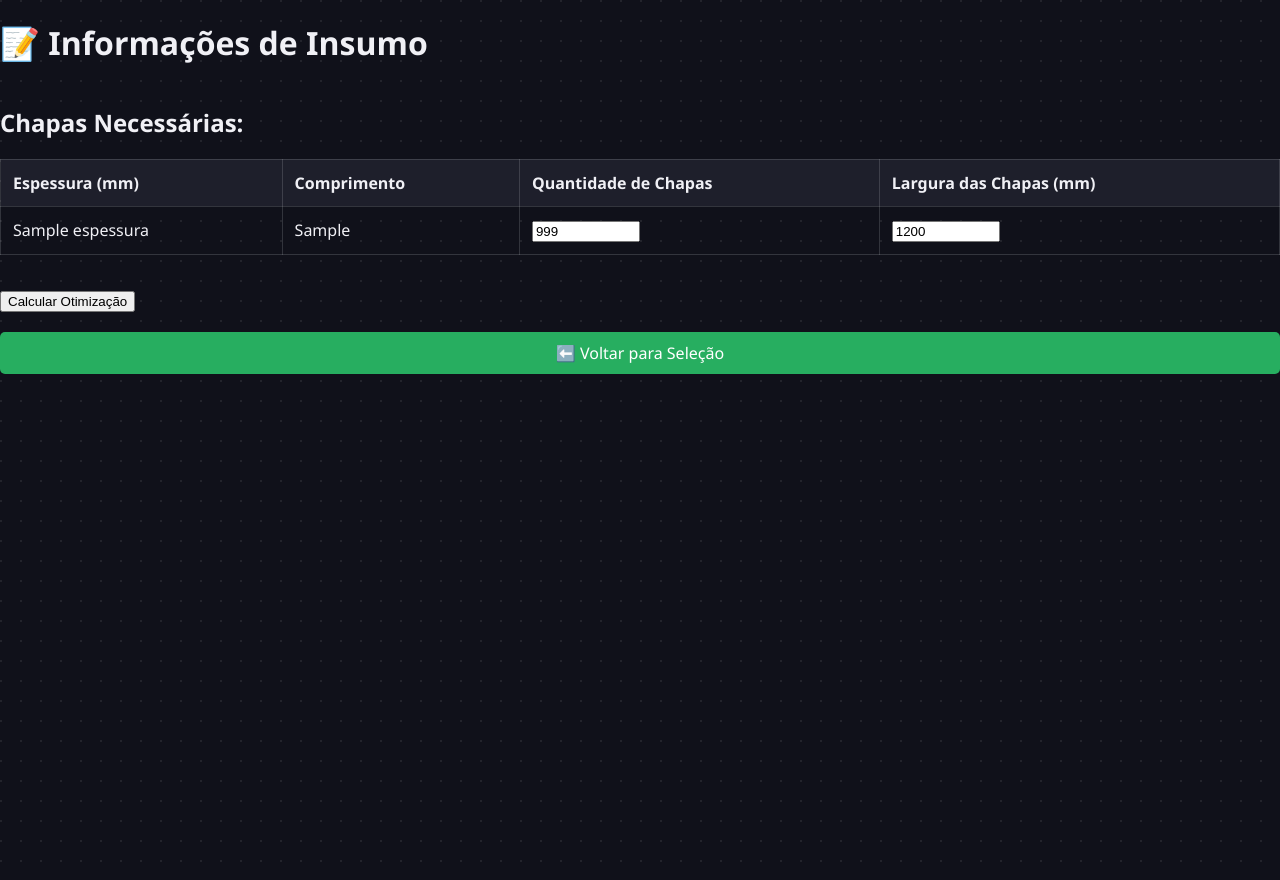
After one commit to arthur-riofer/web, a Flask app: template templates/input_plates.html in a window 1280 px wide. The commit adds this page. Run offline with Flask 3, Linux system fonts and the light colour scheme; the template is opened without the code that fills it: most values are stand-ins (such as "Sample title", 1, 10 or a date in 2020).

Commit message:
chapas dinamicas

```diff
--- a/app.py
+++ b/app.py
@@ -1,4 +1,4 @@
-from flask import Flask, render_template, request
+from flask import Flask, render_template, request, redirect, url_for
 from otimcorte.sap import obter_dados_do_sap
 from otimcorte.logic import (
     adjust_planned,
@@ -9,81 +9,105 @@ import json
 
 app = Flask(__name__)
 
-@app.route('/', methods=['GET', 'POST'])
+@app.route('/', methods=['GET'])
 def index():
-    if request.method == 'POST':
-        data = request.form.get('data')
-        df = pd.read_json(data)
-
-        # Filtra apenas os itens marcados para o cálculo
-        df_to_process = df[df['Considerar no cálculo']].copy()
-
-        df_to_process['ToCut'] = df_to_process.apply(adjust_planned, axis=1)
-        df_to_process['EstoqueFinal'] = df_to_process['Estoque'] + df_to_process['ToCut']
-        df_to_process['SheetLengthType'] = df_to_process['Comprimento'].apply(lambda x: '6m' if x > 3 else '3m')
-
-        groups = df_to_process.groupby(['Espessura', 'SheetLengthType'])
-        report = []
-        total_sheets = 0
-
-        for (esp, sheet_type), group in groups:
-            entries = []
-            for _, row in group.iterrows():
-                qty = min(row['ToCut'], row['DispPkl'])
-                desenvolvimento = row['Desenvolvimento']
-                variacao = row['Variação de espessura']
-
-                # Gera as variações de desenvolvimento se a variação for maior que 0
-                if variacao > 0:
-                    desenvolvimentos = range(int(desenvolvimento - variacao), int(desenvolvimento + variacao + 1))
-                else:
-                    desenvolvimentos = [desenvolvimento]
-
-                for dev in desenvolvimentos:
-                    for _ in range(int(qty)):
-                        entries.append({
-                            'size': dev,
-                            'item': {
-                                'code': row['ItemCode'],
-                                'name': row['ItemName'],
-                                'Estoque': row['Estoque'],
-                                'ToCut': row['ToCut'],
-                                'EstoqueFinal': row['EstoqueFinal'],
-                                'EstoqueMin': row['EstoqueMin'],
-                                'EstoqueMax': row['EstoqueMax']
-                            }
-                        })
-            if not entries:
-                continue
-
-            # **CORREÇÃO APLICADA AQUI**
-            # A largura da chapa para o cálculo de otimização é sempre 1200.
-            sheet_width = 1200
-            summary, count = best_fit_grouped(entries, sheet_width=sheet_width)
-            total_sheets += count
-            report.append({
-                'espessura': esp,
-                'tipo': sheet_type, # O tipo '3m' ou '6m' é usado apenas para agrupar e no relatório
-                'summary': summary,
-                'sheet_count': count
-            })
-
-        resumo_final = df_to_process[['ItemCode', 'ItemName', 'Estoque', 'ToCut', 'EstoqueFinal', 'EstoqueMin', 'EstoqueMax']]
-        items = resumo_final.drop_duplicates(subset=['ItemCode']).to_dict(orient='records')
-
-        return render_template(
-            'report.html',
-            report=report,
-            total_sheets=total_sheets,
-            items=items
-        )
-
-    # Se for GET, exibe a tabela de seleção
+    """Exibe a tabela de seleção de itens."""
     df = obter_dados_do_sap()
     df['Considerar no cálculo'] = True
     df['Variação de espessura'] = 0
     return render_template('index.html', data=df.to_dict(orient='records'))
 
+@app.route('/input-plates', methods=['POST'])
+def input_plates():
+    """Processa a seleção inicial e exibe a tela de entrada de dados das chapas."""
+    data = request.form.get('data')
+    df = pd.read_json(data)
+
+    df_to_process = df[df['Considerar no cálculo']].copy()
+    if df_to_process.empty:
+        return redirect(url_for('index'))
+
+    df_to_process['SheetLengthType'] = df_to_process['Comprimento'].apply(lambda x: '6m' if x > 3 else '3m')
+
+    # Agrupa para identificar os tipos de chapa necessários
+    plate_types = df_to_process.groupby(['Espessura', 'SheetLengthType']).size().reset_index().to_dict(orient='records')
+
+    return render_template('input_plates.html', plate_types=plate_types, original_data=data)
+
+
+@app.route('/calculate', methods=['POST'])
+def calculate():
+    """Recebe os dados das chapas e executa a otimização de corte."""
+    original_data = request.form.get('original_data')
+    df = pd.read_json(original_data)
+
+    df_to_process = df[df['Considerar no cálculo']].copy()
+
+    df_to_process['ToCut'] = df_to_process.apply(adjust_planned, axis=1)
+    df_to_process['EstoqueFinal'] = df_to_process['Estoque'] + df_to_process['ToCut']
+    df_to_process['SheetLengthType'] = df_to_process['Comprimento'].apply(lambda x: '6m' if x > 3 else '3m')
+
+    # Extrai as larguras informadas pelo usuário
+    plate_widths = {}
+    for key, value in request.form.items():
+        if key.startswith('width_'):
+            parts = key.replace('width_', '').split('_')
+            esp = float(parts[0])
+            sheet_type = parts[1]
+            plate_widths[(esp, sheet_type)] = int(value)
+
+    groups = df_to_process.groupby(['Espessura', 'SheetLengthType'])
+    report = []
+    total_sheets = 0
+
+    for (esp, sheet_type), group in groups:
+        entries = []
+        for _, row in group.iterrows():
+            qty = min(row['ToCut'], row['DispPkl'])
+            desenvolvimento = row['Desenvolvimento']
+            variacao = row['Variação de espessura']
+
+            desenvolvimentos = [desenvolvimento]
+            if variacao > 0:
+                desenvolvimentos = range(int(desenvolvimento - variacao), int(desenvolvimento + variacao + 1))
+
+            for dev in desenvolvimentos:
+                for _ in range(int(qty)):
+                    entries.append({
+                        'size': dev,
+                        'item': {
+                            'code': row['ItemCode'],
+                            'name': row['ItemName'],
+                            'Estoque': row['Estoque'],
+                            'ToCut': row['ToCut'],
+                            'EstoqueFinal': row['EstoqueFinal'],
+                            'EstoqueMin': row['EstoqueMin'],
+                            'EstoqueMax': row['EstoqueMax']
+                        }
+                    })
+        if not entries:
+            continue
+
+        # Usa a largura da chapa informada pelo usuário, com um padrão de 1200 se não for encontrada
+        sheet_width = plate_widths.get((esp, sheet_type), 1200)
+        summary, count = best_fit_grouped(entries, sheet_width=sheet_width)
+        total_sheets += count
+        report.append({
+            'espessura': esp,
+            'tipo': sheet_type,
+            'summary': summary,
+            'sheet_count': count
+        })
+
+    resumo_final = df_to_process[['ItemCode', 'ItemName', 'Estoque', 'ToCut', 'EstoqueFinal', 'EstoqueMin', 'EstoqueMax']]
+    items = resumo_final.drop_duplicates(subset=['ItemCode']).to_dict(orient='records')
+
+    return render_template(
+        'report.html',
+        report=report,
+        total_sheets=total_sheets,
+        items=items
+    )
 
 if __name__ == '__main__':
     app.run(debug=True)
--- a/templates/index.html
+++ b/templates/index.html
@@ -7,7 +7,7 @@
 </head>
 <body>
     <h1>✂️ Itens para Otimização de Corte</h1>
-    <form action="/" method="post">
+    <form action="/input-plates" method="post">
         <input type="hidden" name="data" id="data">
         <table id="items-table">
             <thead>
--- /dev/null
+++ b/templates/input_plates.html
@@ -0,0 +1,37 @@
+<!DOCTYPE html>
+<html lang="pt-BR">
+<head>
+    <meta charset="UTF-8">
+    <title>Informações de Insumo</title>
+    <link rel="stylesheet" href="/static/css/style.css">
+</head>
+<body>
+    <h1>📝 Informações de Insumo</h1>
+    <form action="/calculate" method="post">
+        <input type="hidden" name="original_data" value="{{ original_data }}">
+        <h2>Chapas Necessárias:</h2>
+        <table class="combo-table">
+            <thead>
+                <tr>
+                    <th>Espessura (mm)</th>
+                    <th>Comprimento</th>
+                    <th>Quantidade de Chapas</th>
+                    <th>Largura das Chapas (mm)</th>
+                </tr>
+            </thead>
+            <tbody>
+                {% for plate in plate_types %}
+                <tr>
+                    <td>{{ plate.Espessura }}</td>
+                    <td>{{ plate.SheetLengthType }}</td>
+                    <td><input type="number" name="quantity_{{ plate.Espessura }}_{{ plate.SheetLengthType }}" value="999" min="1" style="width: 100px;"></td>
+                    <td><input type="number" name="width_{{ plate.Espessura }}_{{ plate.SheetLengthType }}" value="1200" min="1" style="width: 100px;"></td>
+                </tr>
+                {% endfor %}
+            </tbody>
+        </table>
+        <button type="submit" id="gerar-calculo" style="margin-top: 20px;">Calcular Otimização</button>
+    </form>
+    <a href="/" class="back-button">⬅️ Voltar para Seleção</a>
+</body>
+</html>
```
